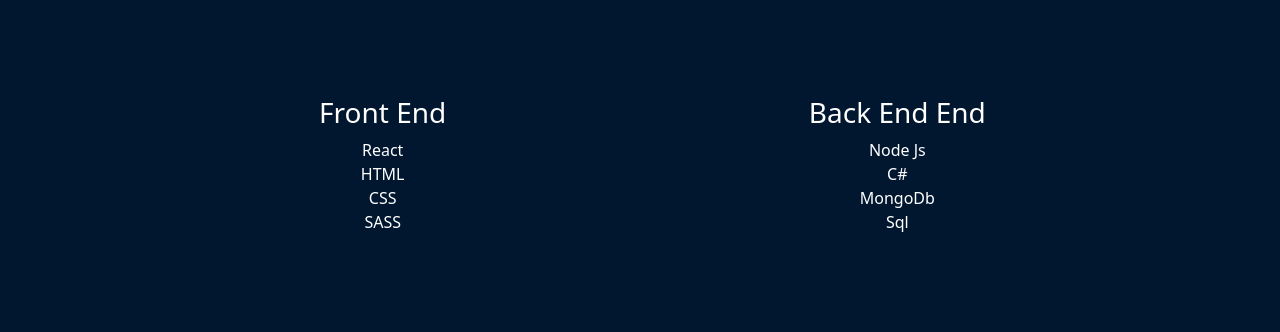
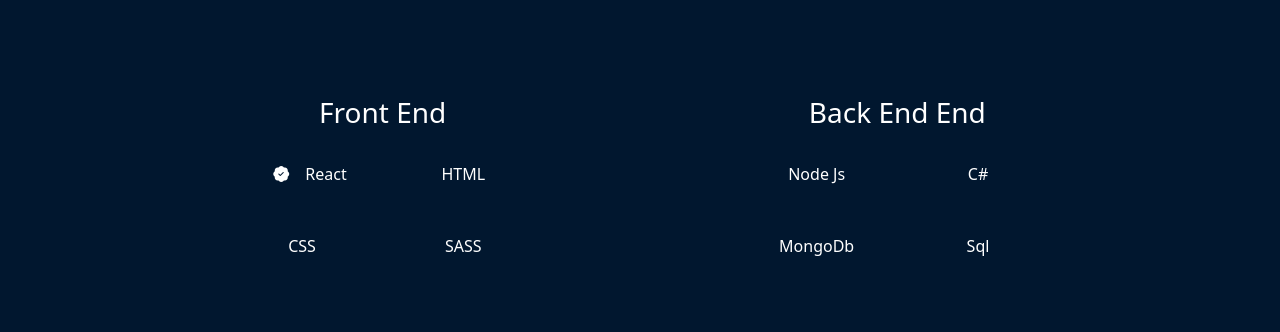
Before and after one commit to 2112miguel/portaflio, a Next.js app: page / in a window 1280 px wide. Shown: the part 1200-1532 px from the top of the page. Built offline with nearby package versions, Linux system fonts and the light colour scheme.

Commit message:
Change ClassName className

```diff
--- a/pages/Components/Skills.jsx
+++ b/pages/Components/Skills.jsx
@@ -14,22 +14,22 @@
             <div>
               <h3>Front End</h3>
             </div>
-            <div ClassName="row row-cols-2 ">
-              <div ClassName="col p-4">
-                <i ClassName="bi bi-patch-check-fill mx-3"></i>React
+            <div className="row row-cols-2 ">
+              <div className="col p-4">
+                <i className="bi bi-patch-check-fill mx-3"></i>React
               </div>
-              <div ClassName="col p-4">HTML</div>
-              <div ClassName="col p-4">CSS</div>
-              <div ClassName="col p-4">SASS</div>
+              <div className="col p-4">HTML</div>
+              <div className="col p-4">CSS</div>
+              <div className="col p-4">SASS</div>
             </div>
           </section>
           <section className="col-sm-6 col-9 col-lg-4 p-5 rounded mx-5 text-center">
             <h3>Back End End</h3>
-            <div ClassName="row row-cols-2 ">
-              <div ClassName="col p-4">Node Js</div>
-              <div ClassName="col p-4">C#</div>
-              <div ClassName="col p-4">MongoDb</div>
-              <div ClassName="col p-4">Sql</div>
+            <div className="row row-cols-2 ">
+              <div className="col p-4">Node Js</div>
+              <div className="col p-4">C#</div>
+              <div className="col p-4">MongoDb</div>
+              <div className="col p-4">Sql</div>
             </div>
           </section>
         </article>
```
